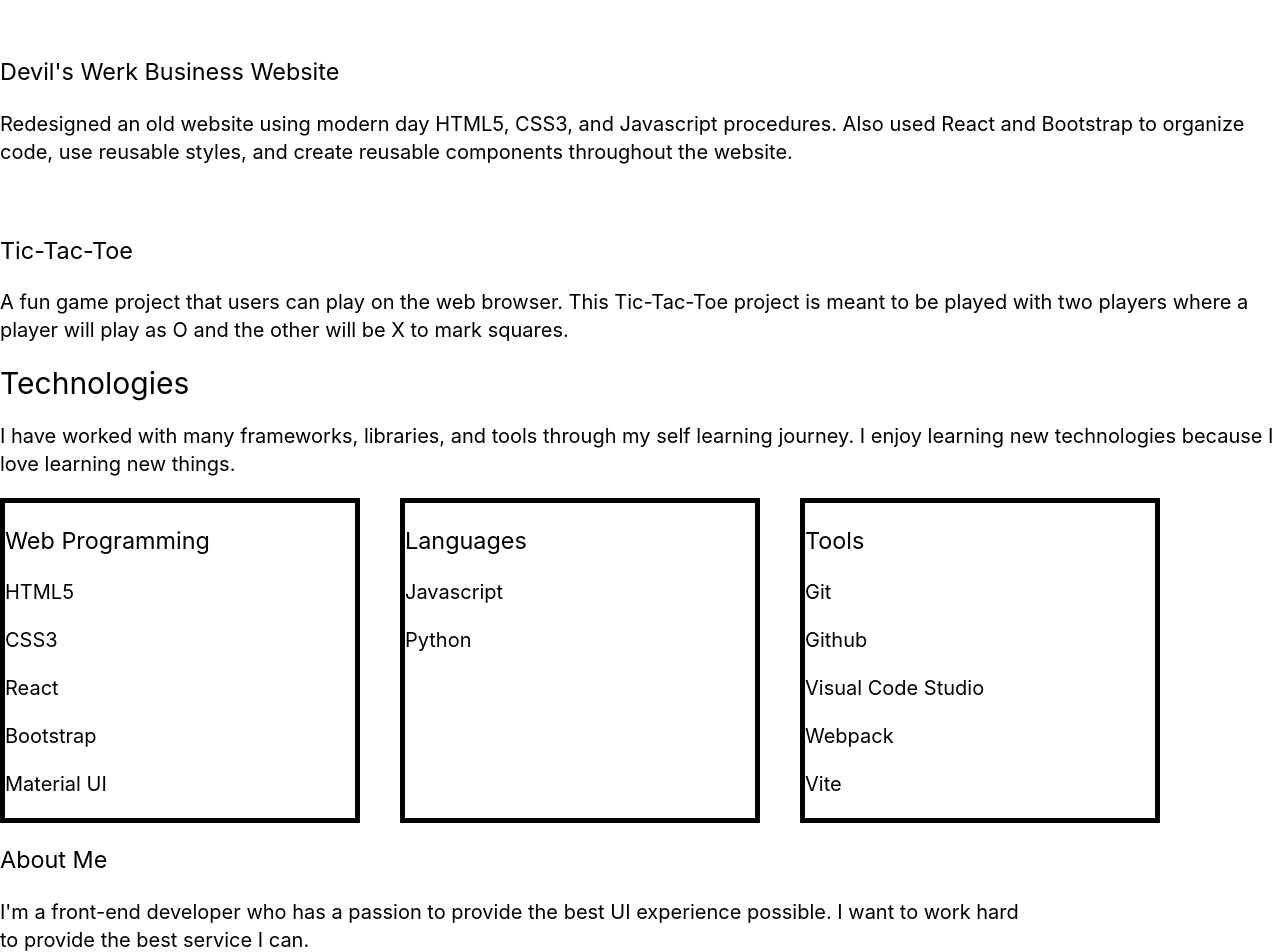
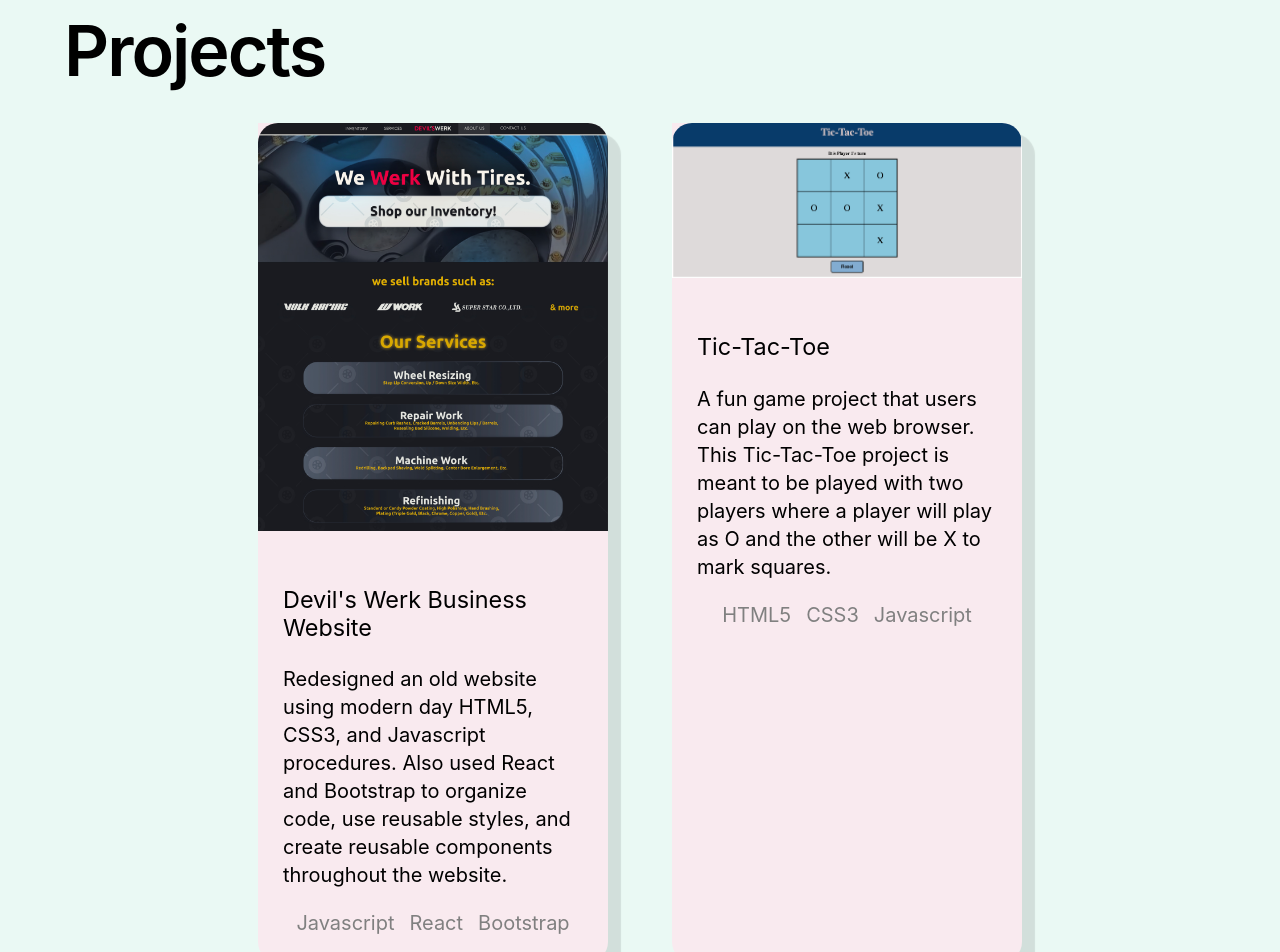
Before and after one commit to kyruken/kairuken-portfolio, a React (Vite) app: page / in a window 1280 px wide. Shown: the part 800-1752 px from the top of the page. Built offline with nearby package versions, Linux system fonts and the light colour scheme.

Commit message:
change text, add background colors to projects

```diff
--- a/src/App.css
+++ b/src/App.css
@@ -16,6 +16,13 @@ body {
 }
 
 /* ^ Resets ^ */
+
+h2 {
+  font-size: 3.5rem;
+  font-weight: 600;
+  letter-spacing: -2px;
+  margin-left: 5%;
+}
 
 a {
   color: inherit;
@@ -54,12 +61,18 @@ a:hover {
 .home-container {
 
 }
+
 .header-container {
   background-color: #fff;
   display: flex;
   justify-content: center;
   gap: 5%;
   padding-top: 50px;
+
+}
+
+.header-1-2 div:first-child {
+  font-size: 3rem;
 
 }
 
@@ -78,6 +91,48 @@ a:hover {
   width: 90%;
 }
 
+/* Projects styles */
+.projects-container {
+  background-color: #eaf9f4;
+  padding: 50px 0 75px 0;
+}
+
+.project-cards {
+  display: flex;
+  justify-content: center;
+  gap: 5%;
+}
+
+.project {
+  background-color: #F9EAEF;
+  box-shadow: 12px 12px 1px 1px rgba(0, 0, 0, 0.1);
+  width: 350px;
+  border-bottom-left-radius: 20px;
+  border-bottom-right-radius: 20px;
+  border-top-right-radius: 20px;
+}
+
+/* styles for project boxes */
+
+.project img {
+  border-top-right-radius: 20px;
+  border-top-left-radius: 20px;
+  width: 100%;
+}
+
+.project ul {
+  display: flex;
+  gap: 5%;
+  justify-content: center;
+}
+
+.project-text {
+  padding: 25px 25px;
+}
+
+.project li {
+  color: gray;
+}
 /* Technologies styles */
 .technology-list-container {
   display: flex;
--- a/src/components/Home.jsx
+++ b/src/components/Home.jsx
@@ -5,7 +5,7 @@ export default function Home() {
         <div className="home-container">
             <section className="header-container">
                 <div className="header-1-2">
-                    <h2>Hello, I'm</h2>
+                    <div>Hello I'm</div>
                     <h1>Kyle Arenas</h1>
                     <p>I am a self taught web developer who loves problem solving, creative thinking,
                         and organization.
@@ -25,21 +25,35 @@ export default function Home() {
                 <h2>Projects</h2>
                 <div className="project-cards">
                     <div className="project">
-                        <img></img>
+                        <img src="./src/assets/project1.png"></img>
+                        <div className="project-text">
                             <h3>Devil's Werk Business Website</h3>
                             <p>
                                 Redesigned an old website using modern day HTML5, CSS3, and Javascript procedures. Also used React and Bootstrap to
                                 organize code, use reusable styles, and create reusable components throughout the website.
                             </p>
+                            <ul>
+                                <li>Javascript</li>
+                                <li>React</li>
+                                <li>Bootstrap</li>
+                            </ul>
+                        </div>
                     </div>
 
                     <div className="project">
-                        <img></img>
+                        <img src="./src/assets/project2.png"></img>
+                        <div className="project-text">
                             <h3>Tic-Tac-Toe</h3>
                             <p>
                                 A fun game project that users can play on the web browser. This Tic-Tac-Toe project is meant to be
                                 played with two players where a player will play as O and the other will be X to mark squares.
                             </p>
+                            <ul>
+                                <li>HTML5</li>
+                                <li>CSS3</li>
+                                <li>Javascript</li>
+                            </ul>
+                        </div>
                     </div>
 
                 </div>
@@ -79,7 +93,7 @@ export default function Home() {
             </section>
 
             <section className="aboutme-container">
-                <h3>About Me</h3>
+                <h2>About Me</h2>
                 <p>
                     I'm a front-end developer who has a passion to provide the best UI experience possible. I want to work hard to
                     provide the best service I can.
--- a/src/index.css
+++ b/src/index.css
@@ -1,6 +1,7 @@
 
 
 :root {
+  box-sizing: border-box;
   font-family: Inter, Avenir, Helvetica, Arial, sans-serif;
   font-size: 20px;
   line-height: 28px;
```
Also changed, not shown: src/assets/project1.png (added), src/assets/project2.png (added). Lines whose indentation alone changed are shown as unchanged.
